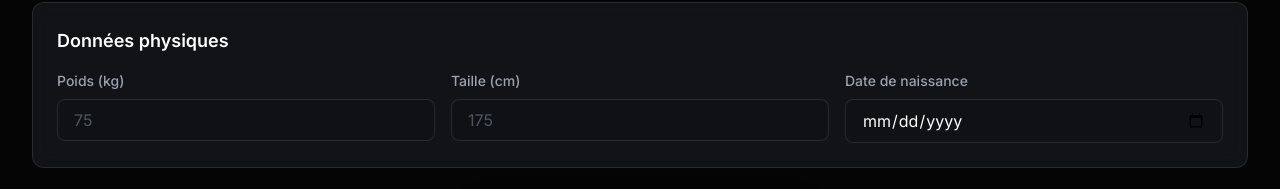
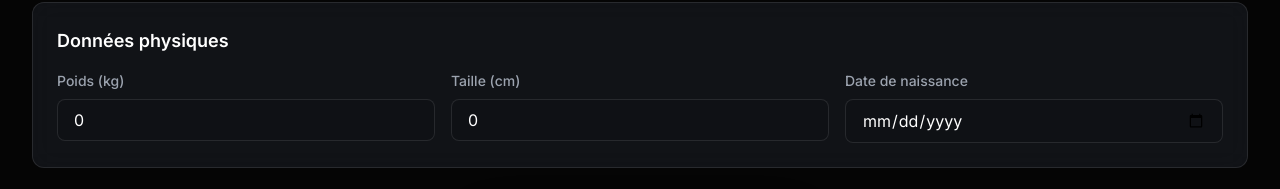
Before and after one commit to nonodu13009/fit-track-new, a Next.js app: page /dashboard/profile in a window 1280 px wide. Shown: the part 516-705 px from the top of the page. Built offline with nearby package versions, Linux system fonts and the light colour scheme; no server answers; the database is empty; sample sign-in values are in the browser's storage.

Commit message:
🐛 Fix profile page useEffect dependencies
- Add defaultValues to useForm
- Fix eslint warning (exhaustive-deps)
- Prevent 'Cannot read properties of undefined' error
- Profile page now loads correctly

```diff
--- a/app/dashboard/profile/page.tsx
+++ b/app/dashboard/profile/page.tsx
@@ -37,7 +37,14 @@ export default function ProfilePage() {
   const [profileData, setProfileData] = useState<ProfileData | null>(null);
   const [selectedSports, setSelectedSports] = useState<Sport[]>([]);
 
-  const form = useForm();
+  const form = useForm({
+    defaultValues: {
+      weight: 0,
+      height: 0,
+      dateOfBirth: "",
+      objectiveDescription: "",
+    },
+  });
 
   // Charger le profil
   useEffect(() => {
@@ -65,6 +72,7 @@ export default function ProfilePage() {
     };
 
     loadProfile();
+  // eslint-disable-next-line react-hooks/exhaustive-deps
   }, [user]);
 
   const toggleSport = (sportId: string, sportName: string) => {
```
